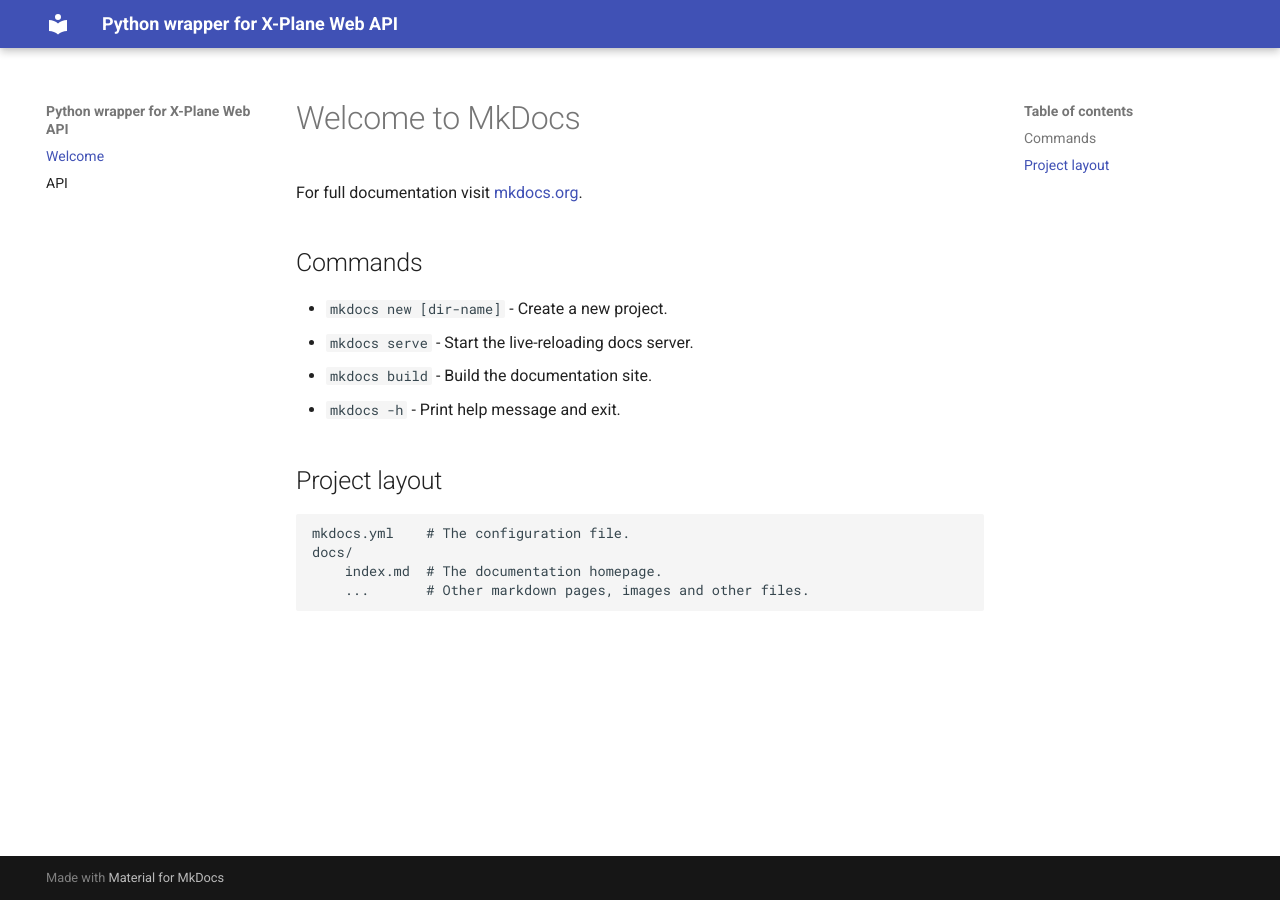
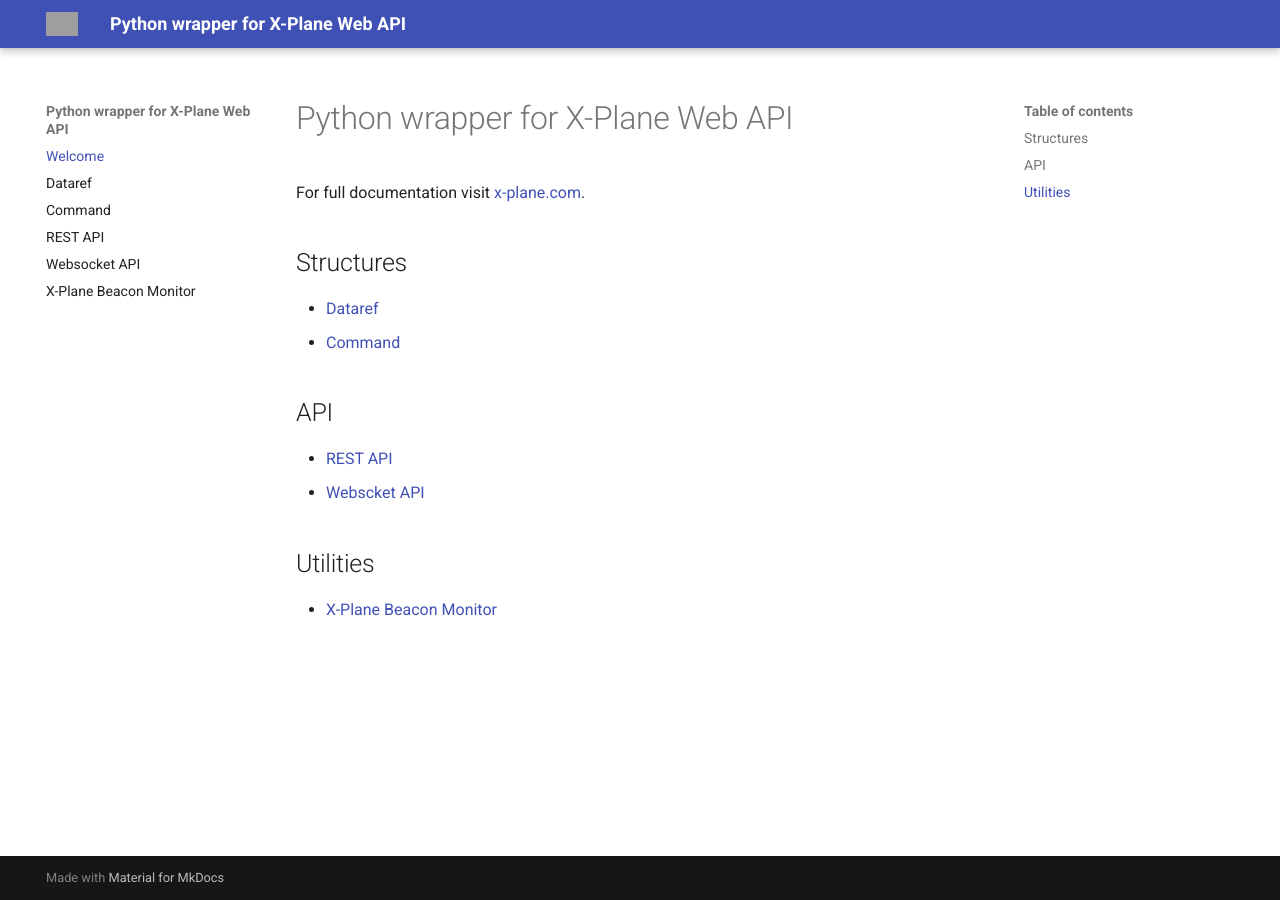
Before and after one commit to devleaks/xplane-webapi, an MkDocs documentation site: the page built from docs/index.md, in a window 1280 px wide. Built offline with MkDocs 1.6.1 and Material for MkDocs 9.7.7, drawn with Linux system fonts in a browser that asks for light colours; grey boxes are pictures that could not be loaded.

Commit message:
added basic doc

```diff
--- a/docs/index.md
+++ b/docs/index.md
@@ -1,17 +1,17 @@
-# Welcome to MkDocs
+# Python wrapper for X-Plane Web API
 
-For full documentation visit [mkdocs.org](https://www.mkdocs.org).
+For full documentation visit [x-plane.com](https://developer.x-plane.com/article/x-plane-web-api/).
 
-## Commands
+## Structures
 
-* `mkdocs new [dir-name]` - Create a new project.
-* `mkdocs serve` - Start the live-reloading docs server.
-* `mkdocs build` - Build the documentation site.
-* `mkdocs -h` - Print help message and exit.
+- [Dataref](dataref.md)
+- [Command](command.md)
 
-## Project layout
+## API
 
-    mkdocs.yml    # The configuration file.
-    docs/
-        index.md  # The documentation homepage.
-        ...       # Other markdown pages, images and other files.
+- [REST API](rest_api.md)
+- [Webscket API](ws_api.md)
+
+## Utilities
+
+- [X-Plane Beacon Monitor](beacon.md)
--- a/mkdocs.yml
+++ b/mkdocs.yml
@@ -2,10 +2,15 @@
 
 theme:
   name: "material"
+  logo: plane
 
 nav:
   - Welcome: index.md
-  - API: api.md
+  - Dataref: dataref.md
+  - Command: command.md
+  - REST API: rest_api.md
+  - Websocket API: ws_api.md
+  - X-Plane Beacon Monitor: beacon.md
 
 
 plugins:
--- a/xpwebapi/__init__.py
+++ b/xpwebapi/__init__.py
@@ -1,7 +1,7 @@
 from .api import Dataref, Command
 from .beacon import XPBeaconMonitor
 from .rest import XPRestAPI
-from .ws import XPWebSocketAPI
+from .ws import XPWebsocketAPI
 
 
 def beacon():
@@ -13,7 +13,7 @@
 
 
 def ws_api(**kwargs):
-    return XPWebSocketAPI(**kwargs)
+    return XPWebsocketAPI(**kwargs)
 
 
-__version__ = "1.0.0"
+version = "0.0.1"
```
Also changed, not shown: docs/api.md (deleted, +0 -3 lines), docs/beacon.md (added, +3 -0 lines), docs/command.md (added, +3 -0 lines), docs/dataref.md (added, +3 -0 lines), docs/rest_api.md (added, +3 -0 lines), docs/ws_api.md (added, +3 -0 lines), pyproject.toml (+11 -7 lines), 6 other files.
